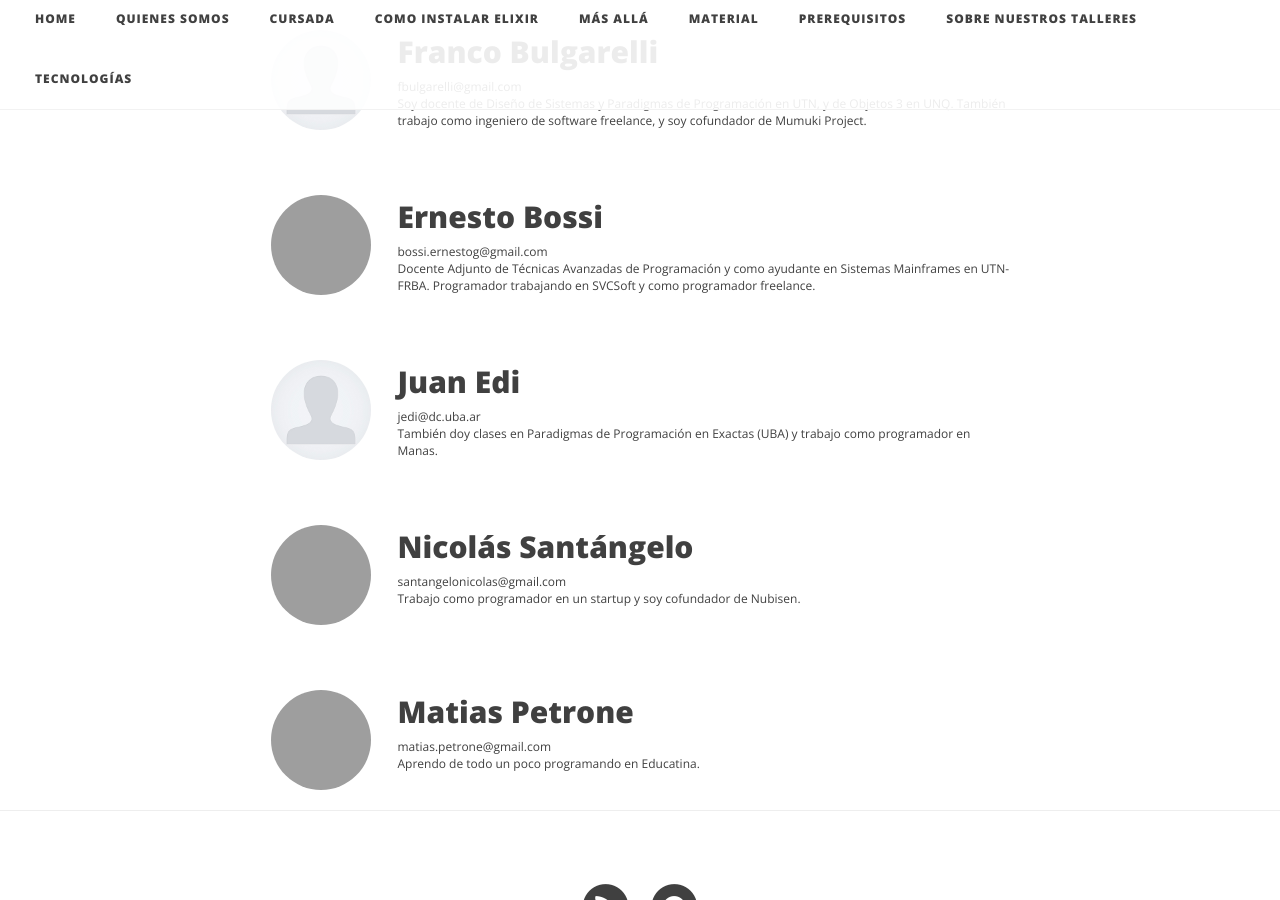
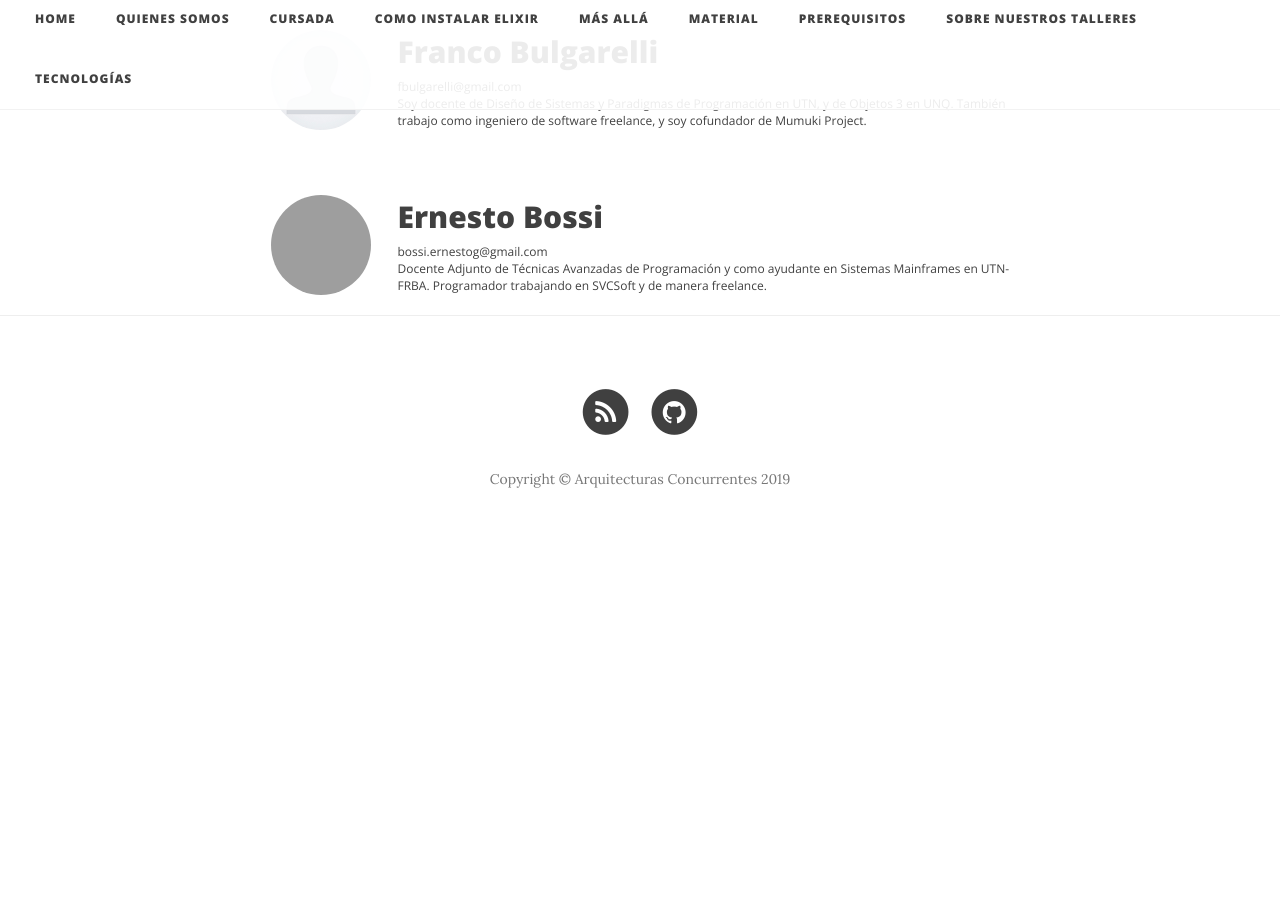
Before and after one commit to arquitecturas-concurrentes/arquitecturas-concurrentes.github.io, a Jekyll site: the page built from about.md, in a window 1280 px wide and 900 px high, scrolled down 560 px. Built offline with Jekyll 4.4.1, drawn with Linux system fonts in a browser that asks for light colours; nearby versions of some CDN libraries; after the commit the page ends 1115 px from its top, so only the background shows below that; grey boxes are pictures that could not be loaded.

Commit message:
Update about.md

```diff
--- a/about.md
+++ b/about.md
@@ -80,61 +80,10 @@ permalink: /about/
                 <h2>Ernesto Bossi</h2>
                 <span><a href="mailto:bossi.ernestog@gmail.com">bossi.ernestog@gmail.com</a></span>
                 <br>
-                <span>Docente Adjunto de Técnicas Avanzadas de Programación y como ayudante en Sistemas Mainframes en UTN-FRBA. Programador trabajando en SVCSoft y como programador freelance.</span>
+                <span>Docente Adjunto de Técnicas Avanzadas de Programación y como ayudante en Sistemas Mainframes en UTN-FRBA. Programador trabajando en SVCSoft y de manera freelance.</span>
             </div>
         </div>
 
     </div>
 
-    <div style="clear:both"></div>
-
-        <div class='team_member'>
-        <div class="left">
-            <img src="/img/UserImage.png"
-                 class="img-circle team_face">
-        </div>
-        <div class="right">
-            <div class="description">
-                <h2>Juan Edi</h2>
-                <span><a href="mailto:jedi@dc.uba.ar">jedi@dc.uba.ar</a></span>
-                <br>
-                <span>También doy clases en Paradigmas de Programación en Exactas (UBA) y trabajo como programador en Manas.</span>
-            </div>
-        </div>
-
-    </div>
-
-    <div style="clear:both"></div>
-
-    <div class='team_member'>
-        <div class="left">
-            <img src="https://avatars2.githubusercontent.com/u/692077?v=3&s=460"
-                 class="img-circle team_face">
-        </div>
-        <div class="right">
-            <div class="description">
-                <h2>Nicolás Santángelo</h2>
-                <span><a href="mailto:santangelonicolas@gmail.com">santangelonicolas@gmail.com</a></span>
-                <br>
-                <span>Trabajo como programador en un startup y soy cofundador de  <a href="http://nubisen.com">Nubisen</a>.</span>
-            </div>
-        </div>
-    </div>
-
-    <div style="clear:both"></div>
-
-    <div class='team_member'>
-        <div class="left">
-            <img src="https://avatars2.githubusercontent.com/u/7144280?v=3&s=460"
-                 class="img-circle team_face">
-        </div>
-        <div class="right">
-            <div class="description">
-                <h2>Matias Petrone</h2>
-                <span><a href="mailto:matias.petrone@gmail.com">matias.petrone@gmail.com</a></span>
-                <br>
-                <span>Aprendo de todo un poco programando en <a href="http://educatina.com">Educatina</a>.</span>
-            </div>
-        </div>
-    </div>
 </div>
```
